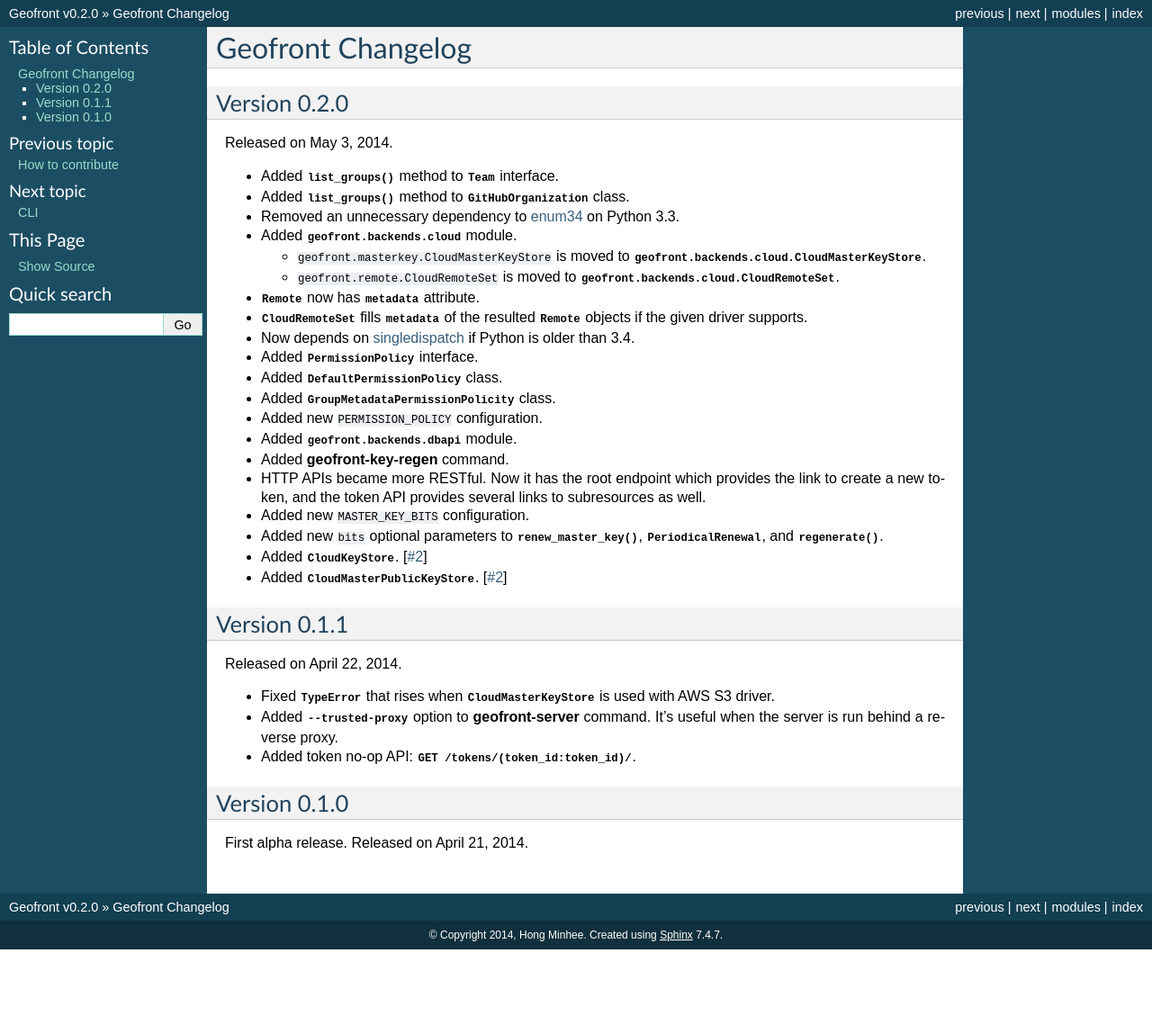
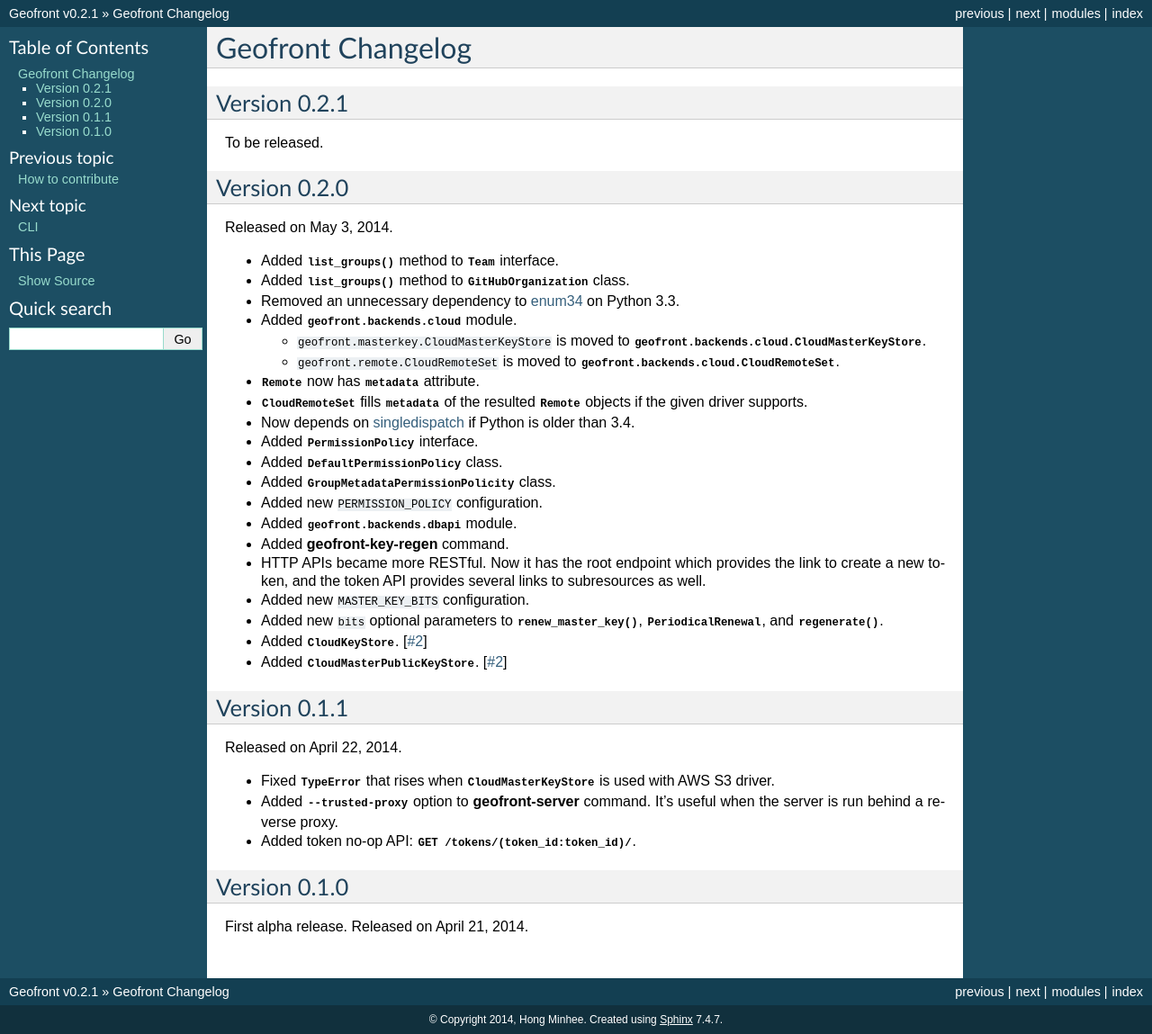
Before and after one commit to geofront-auth/geofront, a Sphinx documentation site: the page built from docs/changes.rst, in a window 1280 px wide. Shown: the whole page at 90% size. Built offline with Sphinx 7.4.7, drawn with Linux system fonts in a browser that asks for light colours; pages that are not in the unit, such as notebooks, are missing from menus; before the commit the page ends 1055 px from its top, so only the background shows below that.

Commit message:
Version bump

```diff
--- a/docs/changes.rst
+++ b/docs/changes.rst
@@ -1,5 +1,11 @@
 Geofront Changelog
 ==================
+
+Version 0.2.1
+-------------
+
+To be released.
+
 
 Version 0.2.0
 -------------
--- a/geofront/version.py
+++ b/geofront/version.py
@@ -4,7 +4,7 @@
 """
 
 #: (:class:`tuple`) The triple of version numbers e.g. ``(1, 2, 3)``.
-VERSION_INFO = (0, 2, 0)
+VERSION_INFO = (0, 2, 1)
 
 #: (:class:`str`) The version string e.g. ``'1.2.3'``.
 VERSION = '{}.{}.{}'.format(*VERSION_INFO)
```
